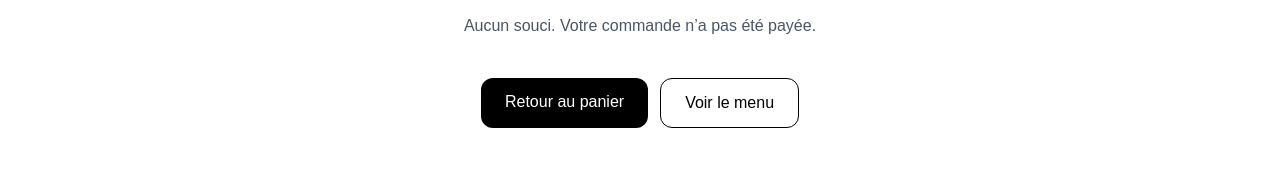
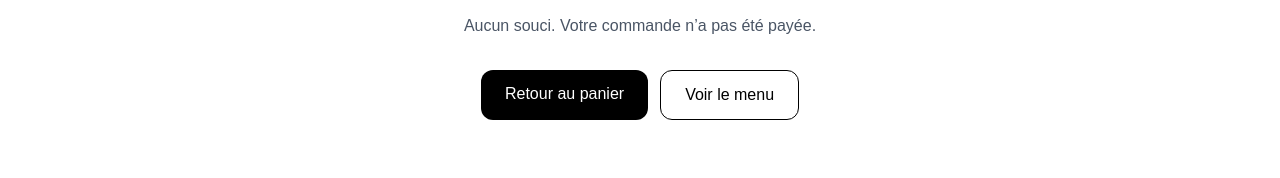
Before and after one commit to AlongkornFR/sushi-click-and-collect, a Next.js app in the folder frontend/: page /cancel in a window 1280 px wide. Shown: the part 194-372 px from the top of the page. Built offline with nearby package versions, Linux system fonts and the light colour scheme.

Commit message:
Update CancelPageClient.js

```diff
--- a/frontend/src/app/cancel/CancelPageClient.js
+++ b/frontend/src/app/cancel/CancelPageClient.js
@@ -15,7 +15,7 @@ export default function CancelPageClient() {
         payée.
       </p>
 
-      <div className="mt-10 flex gap-3 justify-center flex-wrap">
+      <div className="mt-8 flex gap-3 justify-center flex-wrap">
         <Link
           href="/cart"
           className="bg-black text-white px-6 py-3 rounded-xl hover:bg-gray-800 transition"
```
